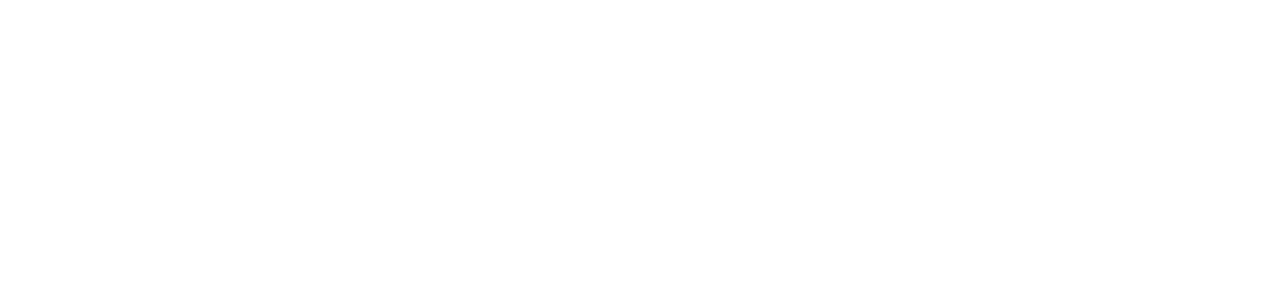
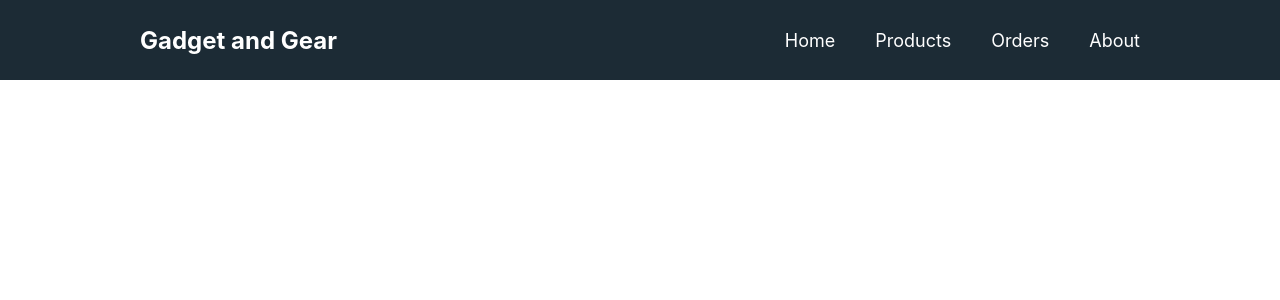
Before and after one commit to noman081/gadget-and-gear, a React (Create React App) app: page / in a window 1280 px wide. Shown: the top 300 px of the page. Built offline with nearby package versions, Linux system fonts and the light colour scheme.

Commit message:
After adding headers

```diff
--- a/public/index.html
+++ b/public/index.html
@@ -1,14 +1,12 @@
 <!DOCTYPE html>
 <html lang="en">
+
 <head>
   <meta charset="utf-8" />
   <link rel="icon" href="%PUBLIC_URL%/favicon.ico" />
   <meta name="viewport" content="width=device-width, initial-scale=1" />
   <meta name="theme-color" content="#000000" />
-    <meta
-      name="description"
-      content="Web site created using create-react-app"
-    />
+  <meta name="description" content="Web site created using create-react-app" />
   <link rel="apple-touch-icon" href="%PUBLIC_URL%/logo192.png" />
   <!--
       manifest.json provides metadata used when your web app is installed on a
@@ -24,8 +22,9 @@
       work correctly both with client-side routing and a non-root public URL.
       Learn how to configure a non-root public URL by running `npm run build`.
     -->
-    <title>React App</title>
+  <title>Gadget and Gear</title>
 </head>
+
 <body>
   <noscript>You need to enable JavaScript to run this app.</noscript>
   <div id="root"></div>
@@ -40,4 +39,5 @@
       To create a production bundle, use `npm run build` or `yarn build`.
     -->
 </body>
+
 </html>
--- a/src/App.js
+++ b/src/App.js
@@ -1,9 +1,10 @@
 import './App.css';
+import Header from './components/Header/Header';
 
 function App() {
   return (
     <div className="App">
-
+      <Header></Header>
     </div>
   );
 }
--- /dev/null
+++ b/src/components/Header/Header.css
@@ -0,0 +1,18 @@
+.header{
+    height: 80px;
+    background-color: #1C2B35;
+    display: flex;
+    align-items: center;
+    justify-content: space-between;
+    padding: 0 140px;
+    color: white;
+}
+.nav-list a{
+    text-decoration: none;
+    margin-left: 40px;
+    color: white;
+    font-size: 18px;
+}
+.nav-list a:hover{
+    color: coral;
+}
--- /dev/null
+++ b/src/components/Header/Header.js
@@ -0,0 +1,19 @@
+import React from 'react';
+import './Header.css';
+const Header = () => {
+    return (
+        <nav className='header'>
+            <div>
+                <h2>Gadget and Gear</h2>
+            </div>
+            <div className='nav-list'>
+                <a href="/home">Home</a>
+                <a href="/products">Products</a>
+                <a href="/orders">Orders</a>
+                <a href="/about">About</a>
+            </div>
+        </nav>
+    );
+};
+
+export default Header;
```
Lines whose indentation alone changed are shown as unchanged.
